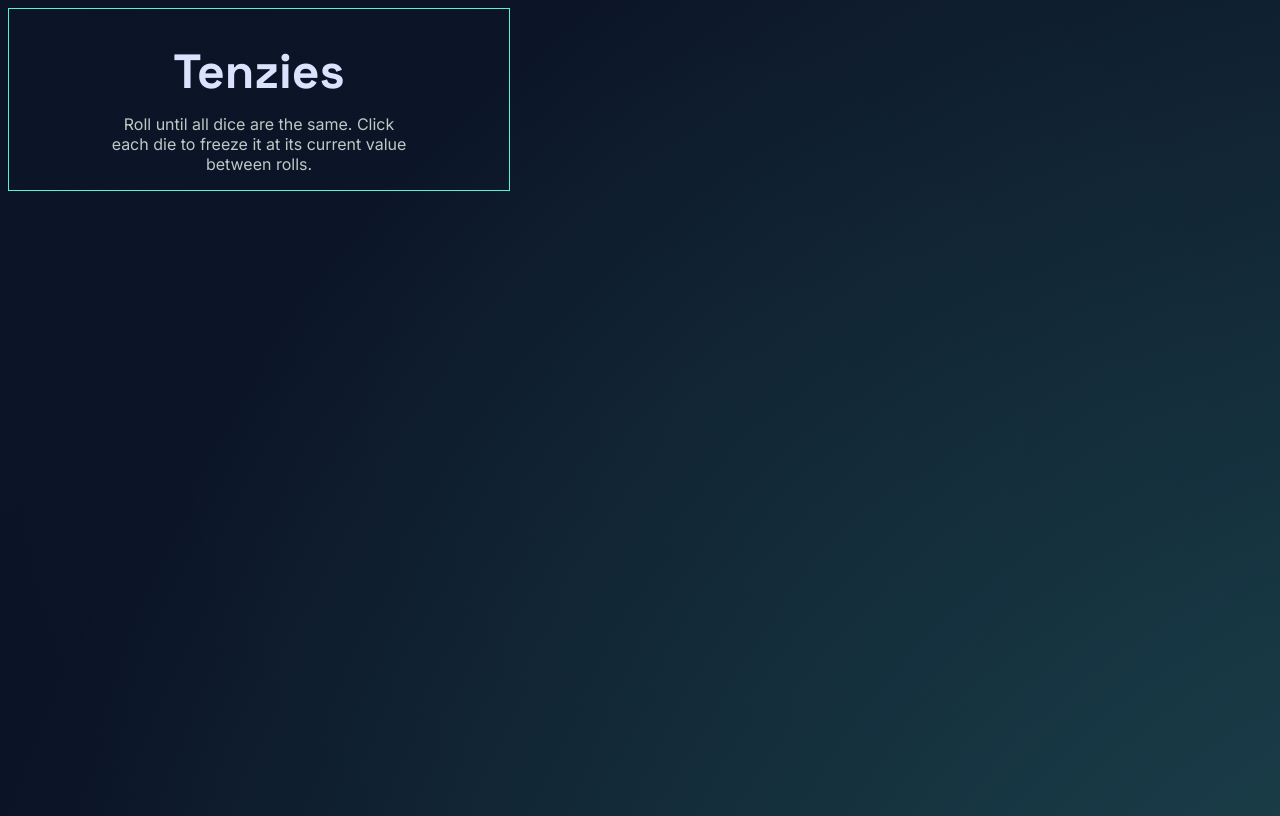
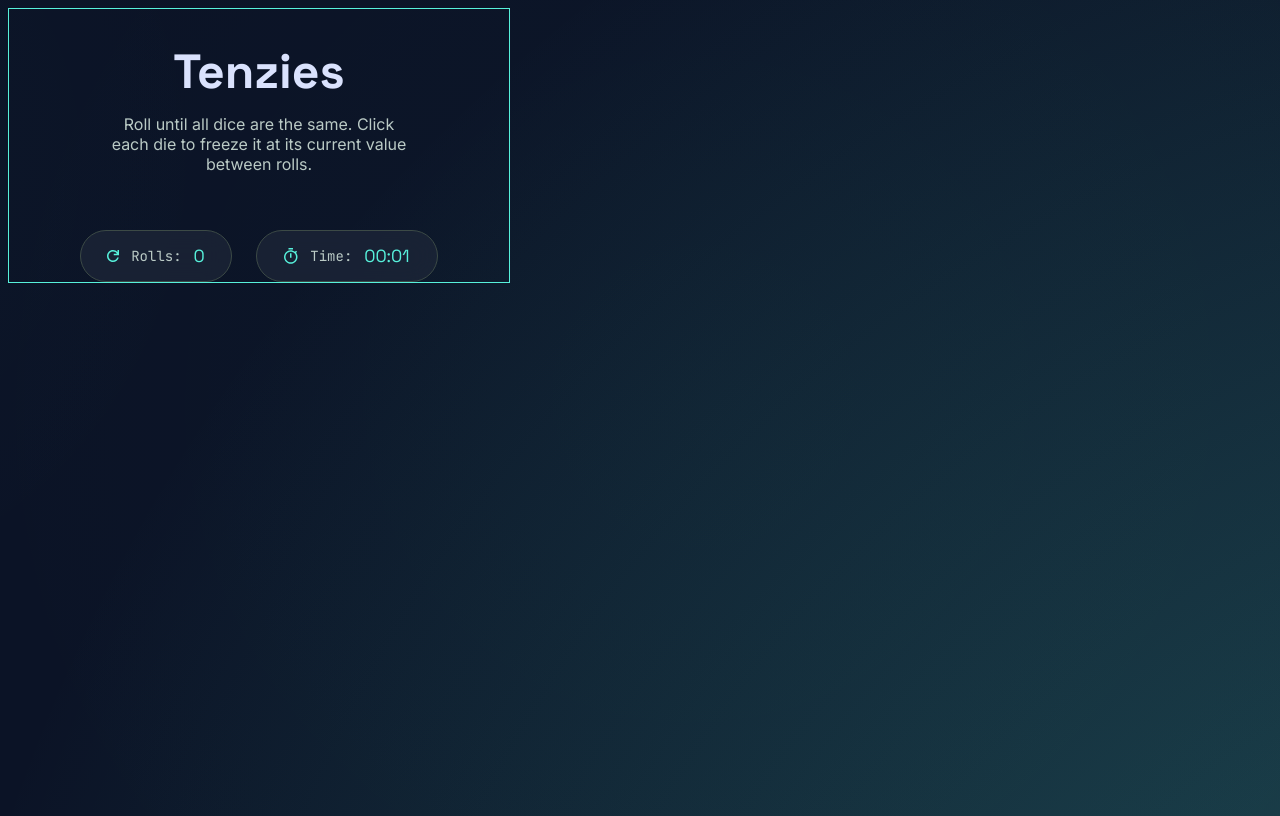
Before and after one commit to abhinavan00/Tenzies, a React (Vite) app: page / in a window 1280 px wide. Built offline with nearby package versions, Linux system fonts and the light colour scheme.

Commit message:
Rolls and timer design complete

```diff
--- a/src/App.css
+++ b/src/App.css
@@ -29,3 +29,36 @@ header p {
 /* MAIN */
 
 /* ROLLS AND TIMER SECTION */
+.rolls-timer-container {
+    display: flex;
+    justify-content: center;
+    gap: 1.5em;
+    margin-top: 2.5em;
+}
+
+.rolls-timer-container div {
+    font-family: 'JetBrains Mono';
+    color: #BACAC5;
+    font-size: .875em;
+    width: 150px;
+    height: 50px;
+    background: rgba(34, 42, 61, 0.6);
+    backdrop-filter: blur(16px);
+    border: 1px solid #3C4A46;
+    border-radius: 2em;
+    display: flex;
+    align-items: center;
+    justify-content: center;
+    gap: .85em;
+
+}
+
+.rolls-timer-container div.timer {
+    width: 180px;
+}
+
+.rolls-timer-container div span {
+    font-family: 'Space Grotesk';
+    color: #57F1DB;
+    font-size: 1.25em;
+}
--- a/src/App.jsx
+++ b/src/App.jsx
@@ -1,5 +1,7 @@
 import { useState } from 'react'
 import './App.css'
+import rollsIcon from './assets/rolls-icon.svg'
+import timerIcon from './assets/timer-icon.svg'
 
 function App() {
 
@@ -13,6 +15,20 @@ function App() {
           between rolls.
         </p>
       </header>
+      <main>
+        <div className='rolls-timer-container'>
+          <div>
+            <img src={rollsIcon} alt='roll icon' />
+            Rolls:
+            <span>0</span>
+          </div>
+          <div className='timer'>
+            <img src={timerIcon} alt='roll icon' />
+            Time:
+            <span>00:01</span>
+          </div>
+        </div>
+      </main>
     </div>
   )
 }
```
